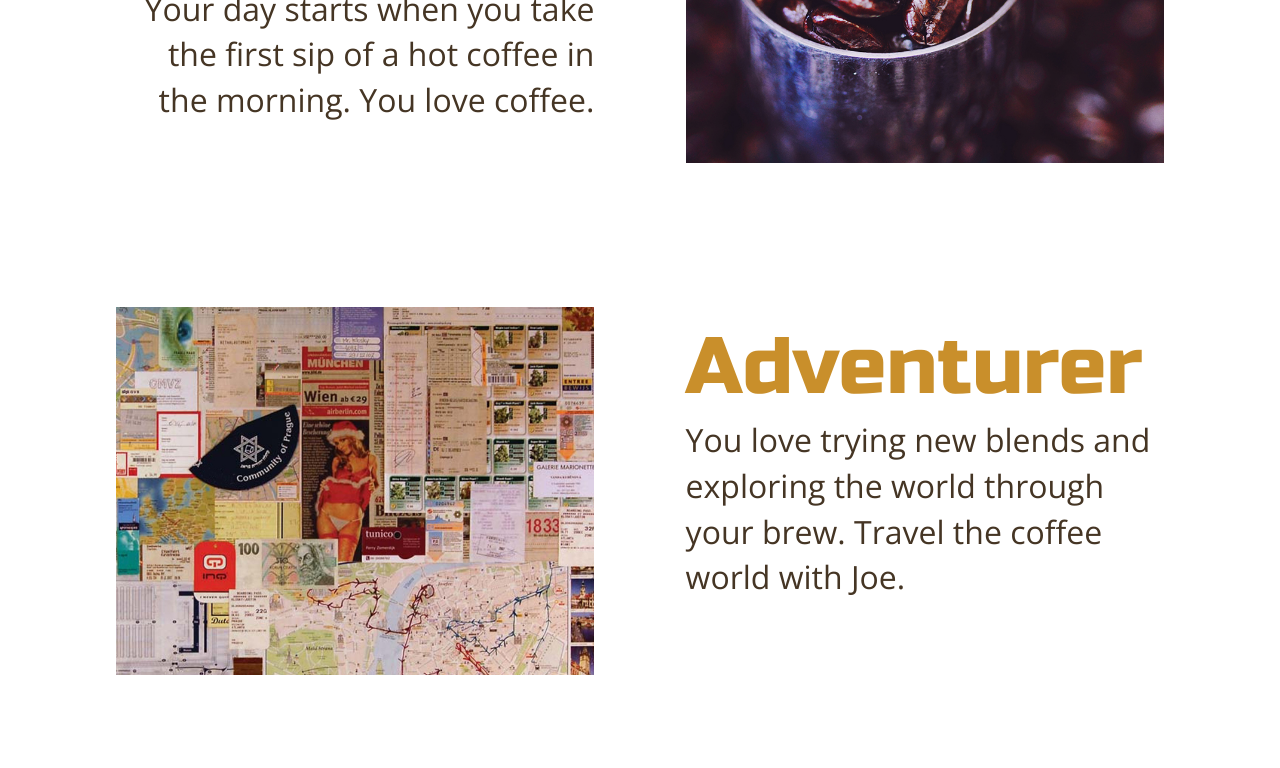
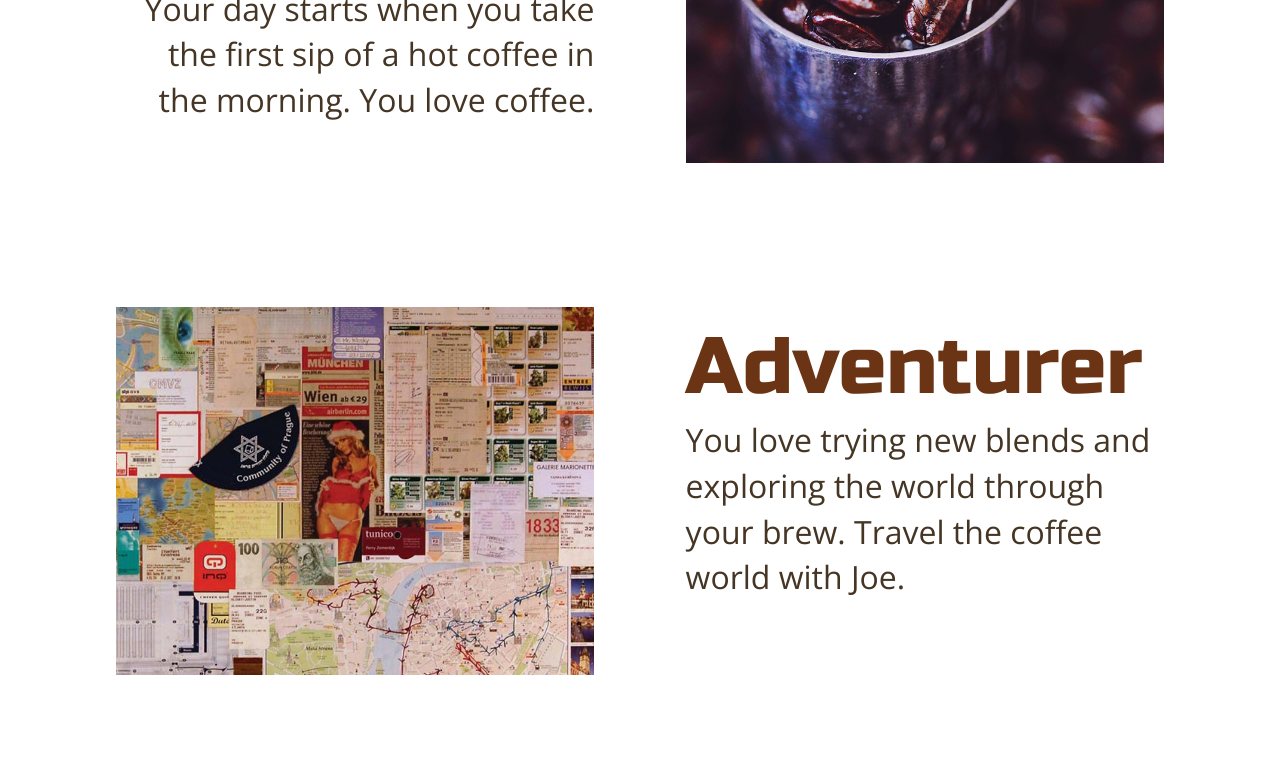
Before and after one commit to httpsters/jittery-joes, a plain HTML site: page index.html in a window 1280 px wide. Shown: the part 611-1379 px from the top of the page. Drawn offline with nearby package versions, Linux system fonts and the light colour scheme; some packages are replaced by stand-ins of ours.

Commit message:
update css

```diff
--- a/css/style.css
+++ b/css/style.css
@@ -5,9 +5,9 @@ h1{
   font-size:64px;
 }
 h2 {
-  color:#C98F2B;
+   color: #6B3515;
   font-family: 'Russo One', sans-serif;
-  font-size: 32px;
+  font-size:64px;
 }
 
 h3 {
```
